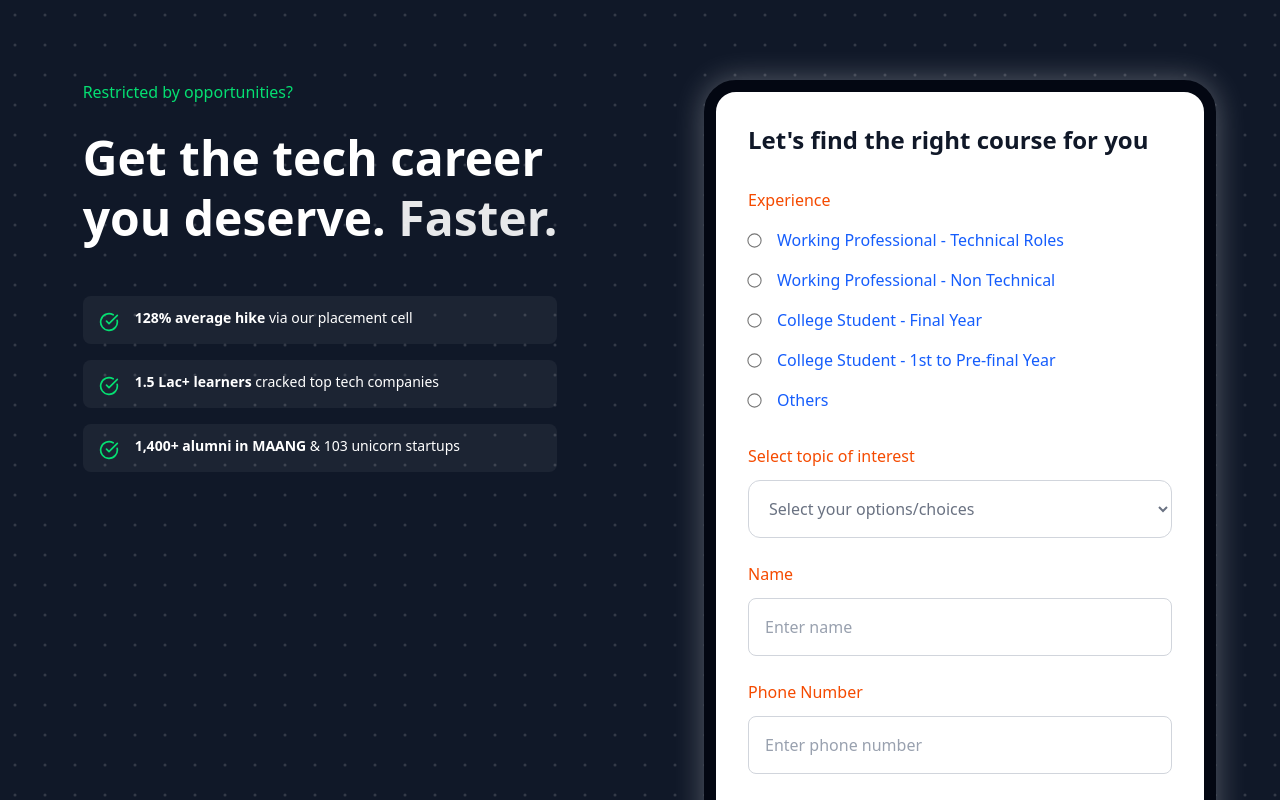
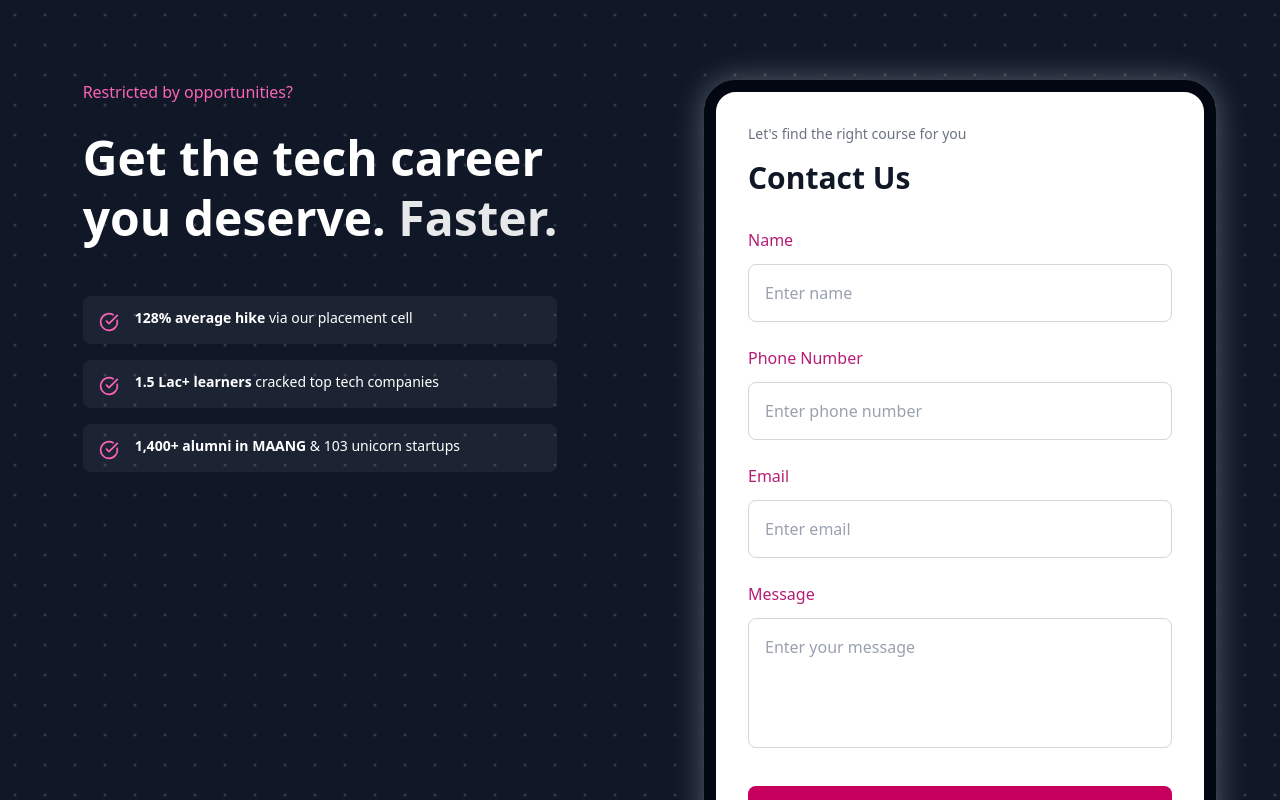
Before and after one commit to adityabhat09/Job-Bootcamp, a React (Vite) app in the folder my-app/: page / in a window 1280 px wide. Shown: the top 800 px of the page. Built offline with nearby package versions, Linux system fonts and the light colour scheme.

Commit message:
hero right secn changes

```diff
--- a/my-app/src/pages/home/Hero.jsx
+++ b/my-app/src/pages/home/Hero.jsx
@@ -23,10 +23,11 @@ const Hero = () => {
     return (
         <DottedBackground className="h-screen bg-gray-900">
             <div className="pt-20 flex h-full">
+
                 {/* Left Column */}
                 <div className="w-1/2 h-full flex items-center justify-center px-8">
                     <div className="max-w-xl text-left space-y-6">
-                        <p className="text-green-400 font-medium">Restricted by opportunities?</p>
+                        <p className="text-pink-400 font-medium">Restricted by opportunities?</p>
 
                         <h1 className="text-4xl md:text-5xl font-bold text-white leading-tight">
                             Get the tech career<br />you deserve. <span className="text-white/90">Faster.</span>
@@ -36,7 +37,7 @@ const Hero = () => {
                         <div className="space-y-4 pt-6">
                             {/* Point 1 */}
                             <div className="flex items-start gap-4 bg-white/5 px-4 py-3 rounded-lg">
-                                <CheckCircle className="text-green-400 w-5 h-5 mt-1" />
+                                <CheckCircle className="text-pink-400 w-5 h-5 mt-1" />
                                 <p className="text-white text-sm">
                                     <span className="font-semibold">128% average hike</span> via our placement cell
                                 </p>
@@ -44,7 +45,7 @@ const Hero = () => {
 
                             {/* Point 2 */}
                             <div className="flex items-start gap-4 bg-white/5 px-4 py-3 rounded-lg">
-                                <CheckCircle className="text-green-400 w-5 h-5 mt-1" />
+                                <CheckCircle className="text-pink-400 w-5 h-5 mt-1" />
                                 <p className="text-white text-sm">
                                     <span className="font-semibold">1.5 Lac+ learners</span> cracked top tech companies
                                 </p>
@@ -52,7 +53,7 @@ const Hero = () => {
 
                             {/* Point 3 */}
                             <div className="flex items-start gap-4 bg-white/5 px-4 py-3 rounded-lg">
-                                <CheckCircle className="text-green-400 w-5 h-5 mt-1" />
+                                <CheckCircle className="text-pink-400 w-5 h-5 mt-1" />
                                 <p className="text-white text-sm">
                                     <span className="font-semibold">1,400+ alumni in MAANG</span> & 103 unicorn startups
                                 </p>
@@ -65,53 +66,15 @@ const Hero = () => {
 
                 {/* Right Column */}
                 <div className="w-1/2 h-full flex items-center justify-center px-8">
-                    {/* Mobile-style Course Finder Form */}
+                    {/* Mobile-style Contact Us Form */}
                     <div className="w-full max-w-lg">
-                        <div className="bg-white rounded-4xl p-8 border-12 border-gray-950 shadow-[0_0_30px_rgba(255,255,255,0.3)]">
-                            <h2 className="text-2xl font-bold text-gray-900 mb-8">Let's find the right course for you</h2>
-
-                            {/* Experience Section */}
-                            <div className="mb-8">
-                                <label className="block text-base font-medium text-orange-600 mb-4">Experience</label>
-                                <div className="space-y-4">
-                                    <label className="flex items-center">
-                                        <input type="radio" name="experience" className="mr-4 scale-110" />
-                                        <span className="text-base text-blue-600">Working Professional - Technical Roles</span>
-                                    </label>
-                                    <label className="flex items-center">
-                                        <input type="radio" name="experience" className="mr-4 scale-110" />
-                                        <span className="text-base text-blue-600">Working Professional - Non Technical</span>
-                                    </label>
-                                    <label className="flex items-center">
-                                        <input type="radio" name="experience" className="mr-4 scale-110" />
-                                        <span className="text-base text-blue-600">College Student - Final Year</span>
-                                    </label>
-                                    <label className="flex items-center">
-                                        <input type="radio" name="experience" className="mr-4 scale-110" />
-                                        <span className="text-base text-blue-600">College Student - 1st to Pre-final Year</span>
-                                    </label>
-                                    <label className="flex items-center">
-                                        <input type="radio" name="experience" className="mr-4 scale-110" />
-                                        <span className="text-base text-blue-600">Others</span>
-                                    </label>
-                                </div>
-                            </div>
-
-                            {/* Topic Selection */}
-                            <div className="mb-6">
-                                <label className="block text-base font-medium text-orange-600 mb-3">Select topic of interest</label>
-                                <select className="w-full p-4 border border-gray-300 rounded-xl text-gray-500 bg-white text-base">
-                                    <option>Select your options/choices</option>
-                                    <option>Full Stack Development</option>
-                                    <option>Data Science</option>
-                                    <option>Machine Learning</option>
-                                    <option>DevOps</option>
-                                </select>
-                            </div>
+                        <form className="bg-white rounded-4xl p-8 border-12 border-gray-950 shadow-[0_0_30px_rgba(255,255,255,0.3)]">
+                            <h2 className="text-sm text-gray-500 pb-4">Let's find the right course for you</h2>
+                            <h2 className="text-3xl font-bold text-gray-900 mb-8">Contact Us</h2>
 
                             {/* Name Field */}
                             <div className="mb-6">
-                                <label className="block text-base font-medium text-orange-600 mb-3">Name</label>
+                                <label className="block text-base font-medium text-[#B51D74] mb-3">Name</label>
                                 <input
                                     type="text"
                                     placeholder="Enter name"
@@ -121,7 +84,7 @@ const Hero = () => {
 
                             {/* Phone Number Field */}
                             <div className="mb-6">
-                                <label className="block text-base font-medium text-orange-600 mb-3">Phone Number</label>
+                                <label className="block text-base font-medium text-[#B51D74] mb-3">Phone Number</label>
                                 <input
                                     type="tel"
                                     placeholder="Enter phone number"
@@ -130,8 +93,8 @@ const Hero = () => {
                             </div>
 
                             {/* Email Field */}
-                            <div className="mb-8">
-                                <label className="block text-base font-medium text-orange-600 mb-3">Email</label>
+                            <div className="mb-6">
+                                <label className="block text-base font-medium text-[#B51D74] mb-3">Email</label>
                                 <input
                                     type="email"
                                     placeholder="Enter email"
@@ -139,17 +102,27 @@ const Hero = () => {
                                 />
                             </div>
 
+                            {/* Message Field */}
+                            <div className="mb-8">
+                                <label className="block text-base font-medium text-[#B51D74] mb-3">Message</label>
+                                <textarea
+                                    placeholder="Enter your message"
+                                    rows="4"
+                                    className="w-full p-4 border border-gray-300 rounded-lg placeholder-gray-400 text-base resize-none"
+                                ></textarea>
+                            </div>
+
                             {/* Submit Button */}
-                            <button className="w-full bg-orange-500 hover:bg-orange-600 text-white font-semibold py-4 px-8 rounded-lg transition-colors text-lg">
-                                Find your course
+                            <button className="w-full bg-pink-700 hover:bg-pink-900 text-white font-semibold py-4 px-8 rounded-lg transition-colors text-lg">
+                                Send Message
                             </button>
 
                             {/* Footer Text */}
-                            <p className="text-sm text-gray-500 mt-6 leading-relaxed">
+                            {/* <p className="text-sm text-gray-500 mt-6 leading-relaxed">
                                 I authorize Coding Ninjas to contact me via course updates & offers via
                                 Email/SMS/WhatsApp/Call. I have read and agree to <span className="text-blue-600">Privacy Policy</span> & <span className="text-blue-600">Terms of use</span>
-                            </p>
-                        </div>
+                            </p> */}
+                        </form>
                     </div>
                 </div>
 
```
